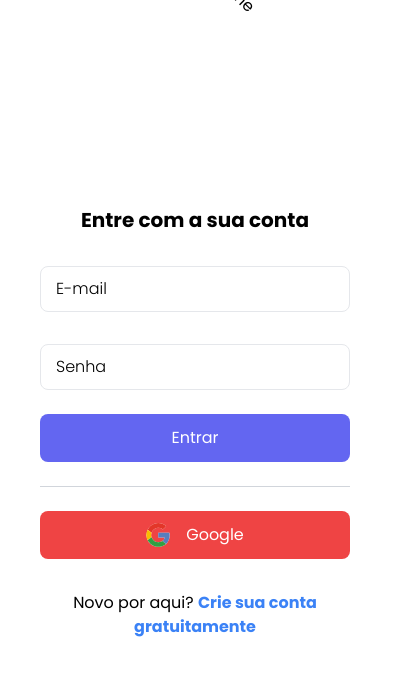
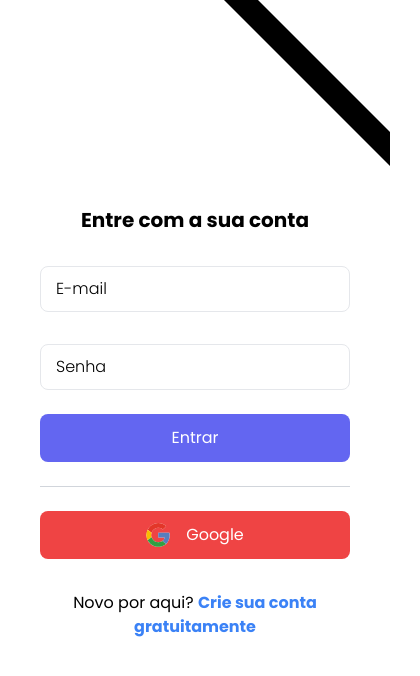
Before and after one commit to Felipe-Emanuel/me-portfolio, a Next.js app: page /authentication in a window 390 px wide. Shown: the top 676 px of the page, 420 px wide, since content can reach past the window. Built offline with nearby package versions, Linux system fonts and the light colour scheme; no server answers; some icons are missing.

Commit message:
responsive fix bugs

```diff
--- a/src/components/template/ProjectCardAuth.tsx
+++ b/src/components/template/ProjectCardAuth.tsx
@@ -49,7 +49,7 @@ export function ProjectCardAuth({
             <a
               href={homepage}
               target="_blank"
-              className="cursor-pointer object-cover overflow-hidden rounded-lg"
+              className="cursor-pointer overflow-hidden rounded-lg"
             >
               <img
                 className={`
@@ -62,9 +62,6 @@ export function ProjectCardAuth({
               />
               <Stamp
                 text={state}
-                className={`${
-                  isVisible ? "scale-105 rotate-2 opacity-100" : ""
-                }`}
               />
             </a>
           </div>
--- a/src/pages/authentication.tsx
+++ b/src/pages/authentication.tsx
@@ -36,29 +36,16 @@ export default function authentication() {
     }
   }
 
-  <div
-    className="
-  absolute bg-gradient-to-l
-  from-red-500 via-yellow-500 to-green-500
-  w-9/12 h-[45vh] top-[5vh] right-0
-"
-  >
-    <div className="m-0.5 mr-0 w-full h-full bg-current" />
-  </div>;
+  return (
 
-  return (
-    <>
-      <div
-        className="
-          absolute z-50 rotate-45 top-14 -right-16 md:hidden"
-      >
+      <div className="flex h-screen md:h-auto relative items-center justify-center overflow-hidden">
+      <div className="md:hidden absolute rotate-45 top-[7vh] -right-[30vw] bg-black overflow-hidden">
         <a href="https://github.com/Felipe-Emanuel" target="_blank">
-          <AwesomeButtonSocial type="github" className="w-72">
-            Sigame
+          <AwesomeButtonSocial type="github" className="w-[100vw]">
+            Siga-me
           </AwesomeButtonSocial>
         </a>
       </div>
-      <div className="flex h-screen items-center justify-center">
         <SocialMedia />
         <NewsAtAuth />
         <div className="m-10 w-full md:w-1/2 lg:w-1/3">
@@ -147,6 +134,5 @@ export default function authentication() {
           )}
         </div>
       </div>
-    </>
   );
 }
```
